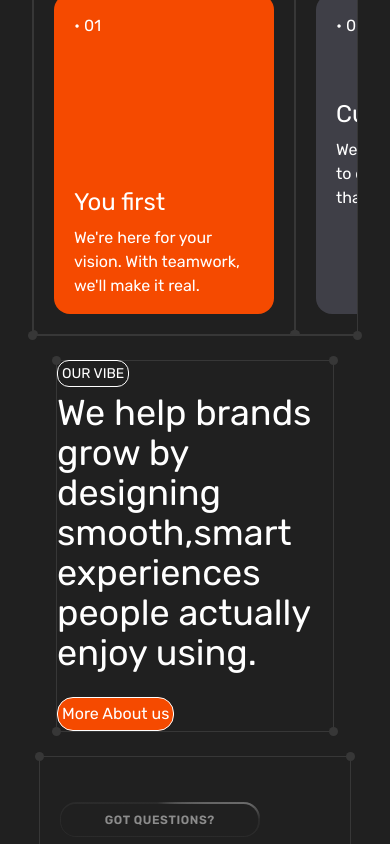
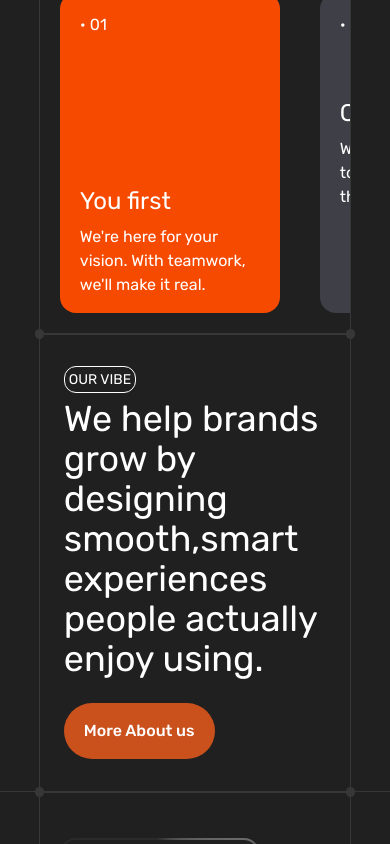
Before and after one commit to UsmanTariq786/webpioneers, a Next.js app: page /services in a window 390 px wide. Shown: the part 8000-8844 px from the top of the page. Built offline with nearby package versions, Linux system fonts and the light colour scheme.

Commit message:
all isssue resolve service page
all isssue resolve service page

```diff
--- a/src/Components/SmallCardData.tsx
+++ b/src/Components/SmallCardData.tsx
@@ -1,24 +1,60 @@
 import React from 'react'
 import smallCard from '@/app/Data/SmallCardData'
 import RoundCornerWrapper from '@/Components/RoundCornerWrapper';
+
 function SmallCardData() {
   return (
     <div>
-      <div className='flex flex-nowrap  overflow-x-auto sm:grid sm:grid-cols-2 '>
-        {
-          smallCard.map((card, index) => (
-            <div key={index+'smallcradwhatisthiscard'}>
+      <div className="flex flex-nowrap overflow-x-auto sm:grid sm:grid-cols-2">
+        {smallCard.map((card, index) => (
+          <div key={index + 'smallcradwhatisthiscard'}>
+
+            {/* ✅ Desktop / md+: with RoundCornerWrapper */}
+            <div className="hidden md:block">
               <RoundCornerWrapper>
-                <div className={`p-5 m-5 bg-orange-600 rounded-2xl  ${index === 0 ? 'h-[320px] sm:h-80' : " bg-zinc-700"} h-[320px] sm:h-60  `}>
+                <div
+                  className={`p-5 m-5 bg-orange-600 rounded-2xl ${
+                    index === 0 ? 'h-[320px] sm:h-80' : 'bg-zinc-700'
+                  } h-[320px] sm:h-60`}
+                >
                   <span>{card.id}</span>
-                  <h2 className={`pt-15 text-2xl mb-2 ${index === 0 ? 'mt-22' : ""}`}>{card.heading}</h2>
-                  <p className={`${index === 1 ? "w-[170px]" : "w-[180px]"}`}>{card.description}</p>
+                  <h2
+                    className={`pt-15 text-2xl mb-2 ${
+                      index === 0 ? 'mt-22' : ''
+                    }`}
+                  >
+                    {card.heading}
+                  </h2>
+                  <p className={`${index === 1 ? 'w-[170px]' : 'w-[180px]'}`}>
+                    {card.description}
+                  </p>
                 </div>
               </RoundCornerWrapper>
+            </div>
 
+            {/* ✅ Mobile / <md: without RoundCornerWrapper */}
+            <div className="block md:hidden">
+              <div
+                className={`p-5 m-5 bg-orange-600 rounded-2xl ${
+                  index === 0 ? 'h-[320px] sm:h-80' : 'bg-zinc-700'
+                } h-[320px] sm:h-60`}
+              >
+                <span>{card.id}</span>
+                <h2
+                  className={`pt-15 text-2xl mb-2 ${
+                    index === 0 ? 'mt-22' : ''
+                  }`}
+                >
+                  {card.heading}
+                </h2>
+                <p className={`${index === 1 ? 'w-[170px]' : 'w-[180px]'}`}>
+                  {card.description}
+                </p>
+              </div>
             </div>
-          ))
-        }
+
+          </div>
+        ))}
       </div>
     </div>
   )
--- a/src/Components/footer/Footer.tsx
+++ b/src/Components/footer/Footer.tsx
@@ -17,7 +17,7 @@ const Footer = () => {
             }}
           ></div>
           <div style={{ width: "79.95%" }}>
-            <div className="flex flex-col sm:flex-row">
+            <div className="flex flex-col md:flex-row">
               {/* Logo and Description */}
               <div
                 className="
@@ -53,14 +53,14 @@ const Footer = () => {
                 className="
                 pt-5
                 pl-6
-                md:pl-20
+                lg:pl-20
 
                 pb-10
                 border-b border-dotted md:border-b-0 md:border-r md:border-dotted
                 border-[#373737]
                 relative
                 w-[100%]
-                md:w-[20%]
+                lg:w-[20%]
                 "
                 style={{
                   // borderRight: "1px solid #373737",
@@ -121,11 +121,11 @@ const Footer = () => {
 
               {/* Contact Info */}
               <div className="pt-5
-               pl-6
-               md:pl-20
+               pl-4
+               lg:pl-20
                pb-10
                w-[100%]
-               md:w-[35%]"
+               lg:w-[35%]"
               // style={{ width: "35%" }}
               >
                 <h3 className="mb-4 font-medium leading-[100%] tracking-[-0.02em] font-[Rubik] bg-gradient-to-r from-[rgba(248,248,248,0.9)] to-[rgba(248,248,248,0.5)] bg-clip-text text-transparent">
--- a/src/app/services/page.tsx
+++ b/src/app/services/page.tsx
@@ -6,6 +6,7 @@ import SmallCardData from "@/Components/SmallCardData";
 import RoundCornerWrapper from "@/Components/RoundCornerWrapper";
 import CommonQuestion from "@/Components/commonQuestion";
 import ProgressBar from "@/Components/progressBar/index";
+import Button from "@/Components/button/Button";
 const ServicesPage = () => {
   return (
     <div className="min-h-screen text-white">
@@ -96,8 +97,31 @@ const ServicesPage = () => {
 
 
 
+      <section className="block md:hidden">
+        <div className="w-full flex">
+          <div className="w-[9.95%] box-border border-b border-[#373737]"></div>
+          <div className="w-[80.08%]">
+            <RoundCornerWrapper>
+              <SmallCardData />
+            </RoundCornerWrapper>
+            {
+              <RoundCornerWrapper>
+                <div className="px-6 py-8">
+                  <span className="border-1 rounded-xl text-sm p-1">
+                    {Box[2].boxhead}
+                  </span>
+                  <br />
+                  <h1 className="text-4xl mt-2">{Box[2].boxdes}</h1> <br />
+                  <Button title="More About us" />
+                </div>
+              </RoundCornerWrapper>
+            }
+          </div>
+          <div className="w-[9.95%] box-border border-b border-[#373737]"></div>
+        </div>
+      </section>
 
-
+<div className="hidden md:block">
       <div className="grid grid-cols-1  md:flex  mx-8">
         <div className="w-full md:w-1/2 ">
           <RoundCornerWrapper>
@@ -139,9 +163,7 @@ const ServicesPage = () => {
                     </span>
                     <br />
                     <h1 className="text-4xl mt-2">{Box[2].boxdes}</h1> <br />
-                    <button className="border rounded-2xl p-1 bg-orange-600">
-                      More About us
-                    </button>
+                    <Button title="More About us" />
                   </div>
                 </RoundCornerWrapper>
               }
@@ -149,6 +171,7 @@ const ServicesPage = () => {
           </div>
         </div>
       </div>
+      </div>
     </div>
   );
 };
```
